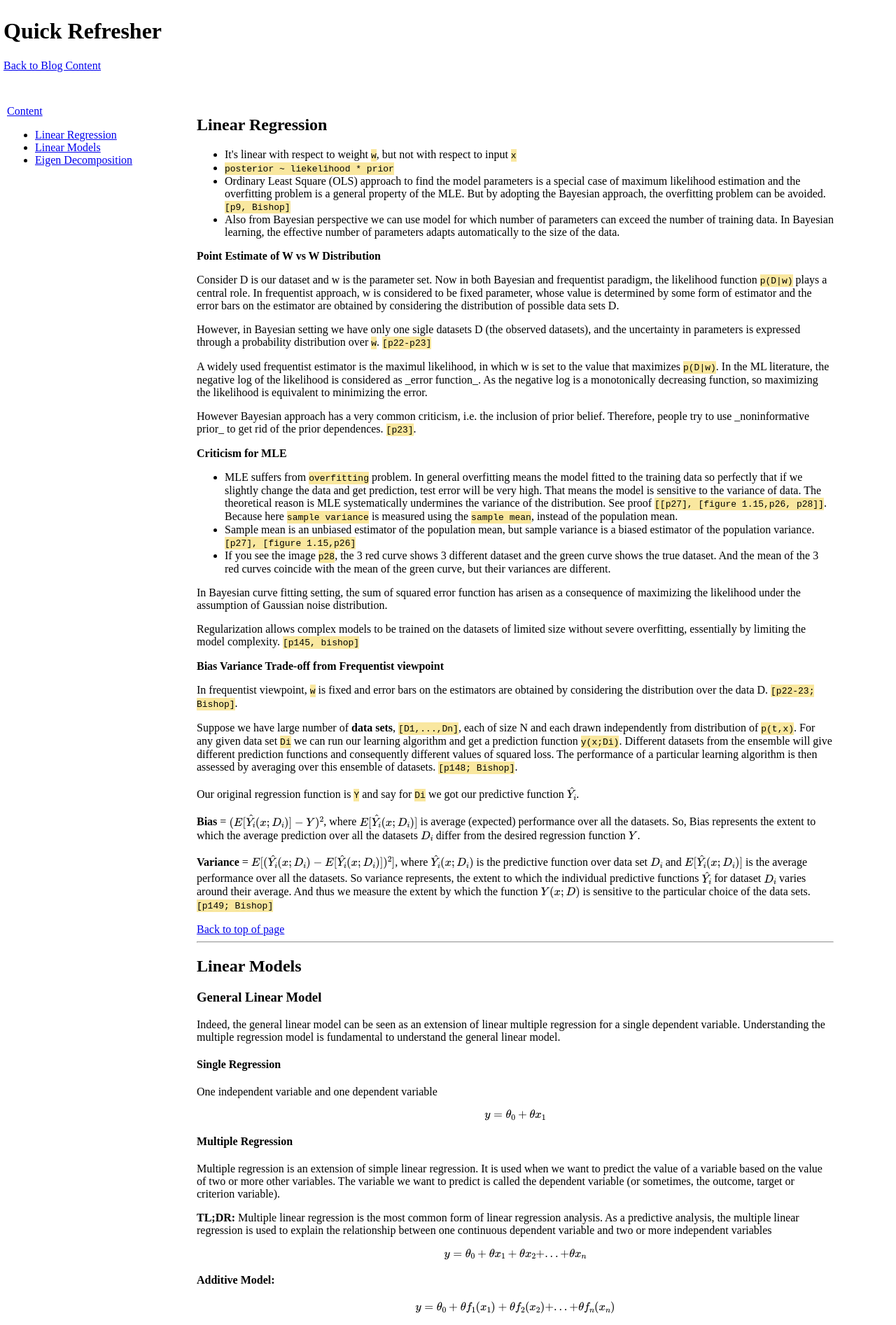
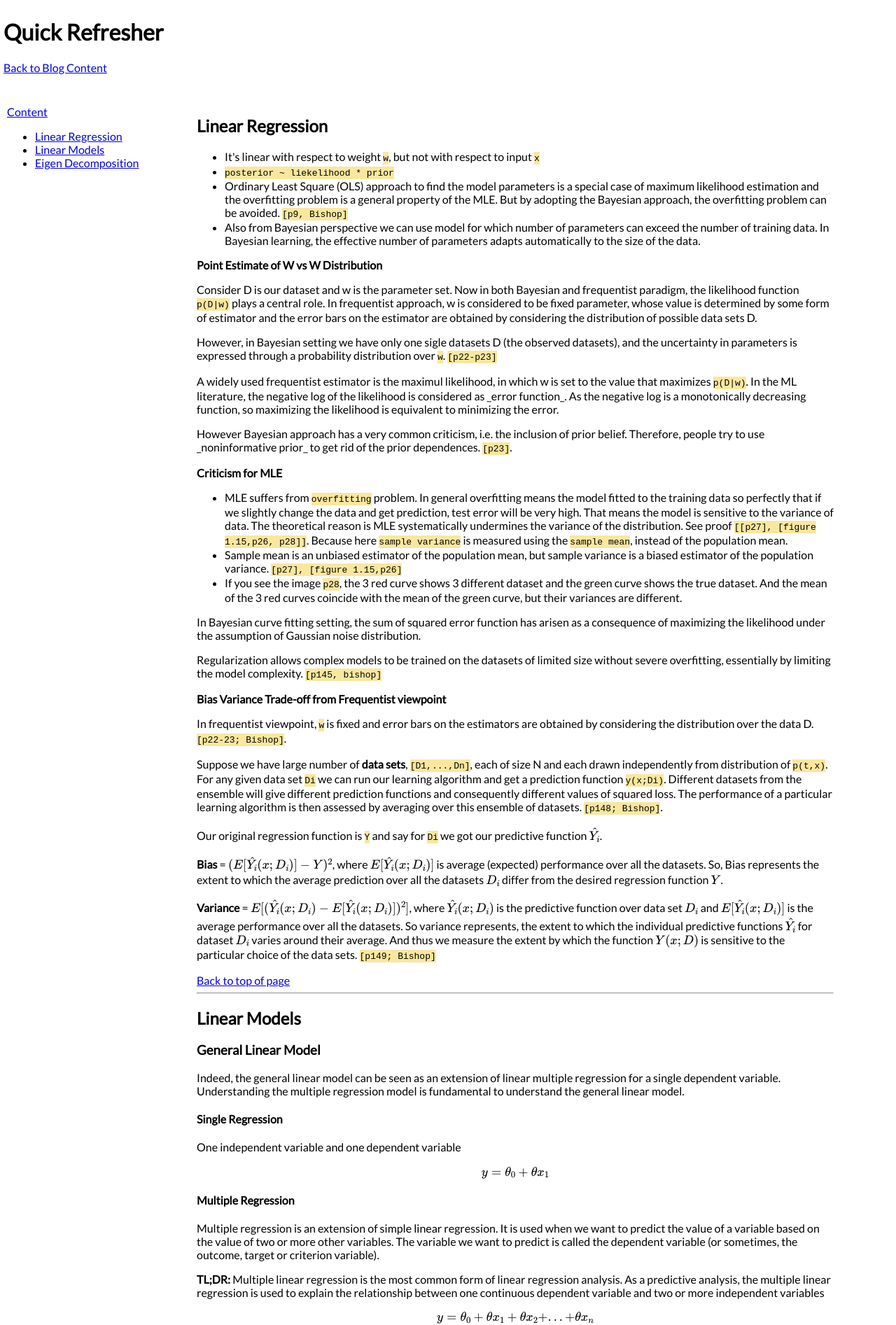
Before and after one commit to msank00/msank00.github.io, a Jekyll site: the page _pages/blog_0_quick_refresher.html, which Jekyll copies as it is, in a window 1280 px wide. Shown: the top 1893 px of the page at 70% size. Built offline with Jekyll 4.4.1, drawn with Linux system fonts in a browser that asks for light colours; formulas are drawn with MathJax 3.

Commit message:
Update blog sites

```diff
--- a/_pages/blog_0_quick_refresher.html
+++ b/_pages/blog_0_quick_refresher.html
@@ -6,6 +6,7 @@
       <title>Doubt Clearing</title>
       <script type="text/javascript" async
          src="https://cdnjs.cloudflare.com/ajax/libs/mathjax/2.7.5/latest.js?config=TeX-MML-AM_CHTML" async></script>
+      <link href="https://fonts.googleapis.com/css?family=Lato|Montserrat|Zilla+Slab&display=swap" rel="stylesheet">
       <style>
          /*Webdesign URL: https://www.quackit.com/html/tutorial/html_layouts.cfm*/
          body {
@@ -18,6 +19,9 @@
             grid-template-columns: 20% 1fr 5%;
             grid-gap: 20px;
             margin: 0;
+            font-family: 'Zilla Slab', serif;
+            font-family: 'Lato', sans-serif;
+            /*font-family: 'Montserrat', sans-serif;*/
          }
          /* Stack the layout on small devices/viewports. */
          @media all and (max-width: 800px) {
```
